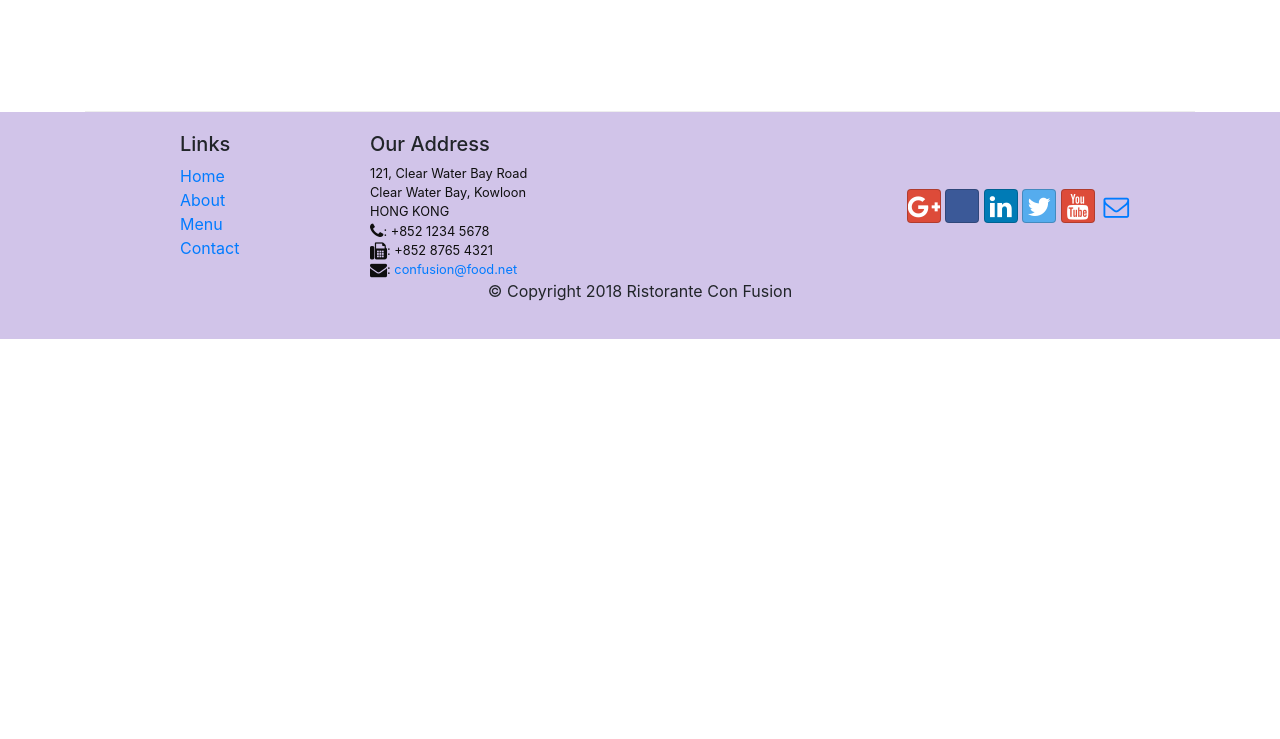
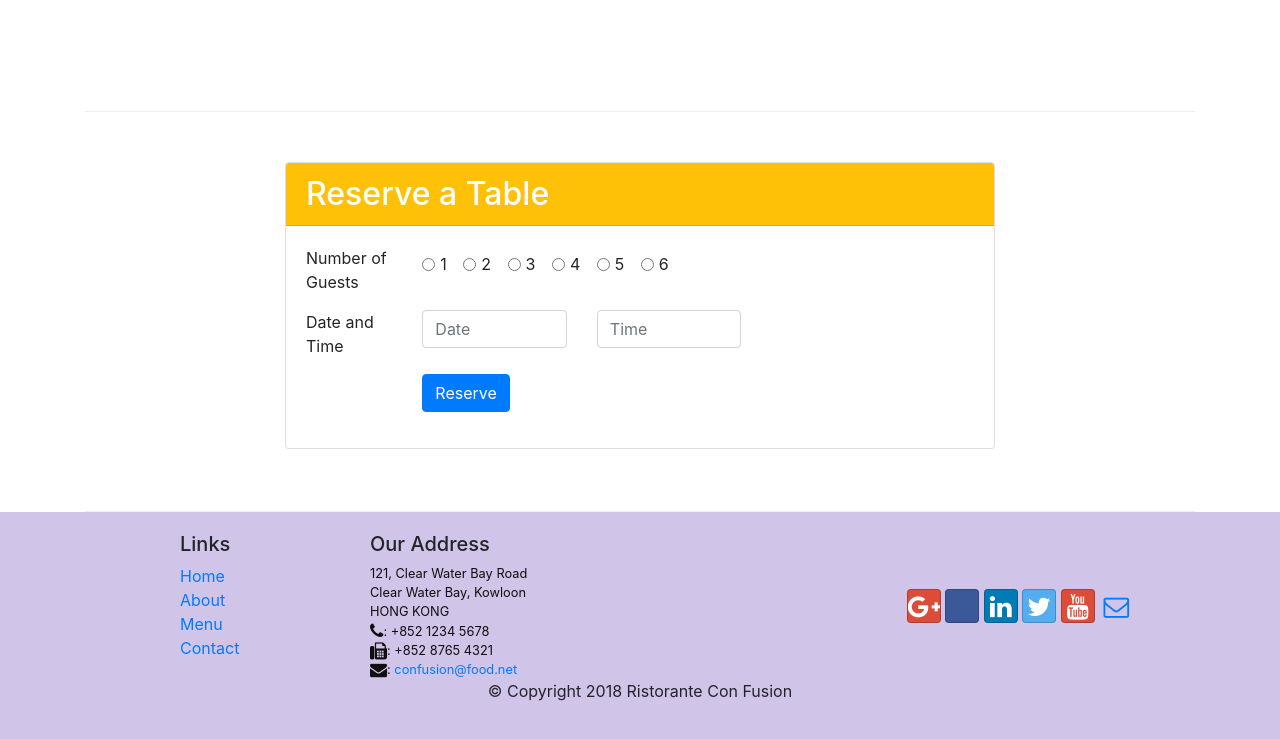
Before and after one commit to mikebearly/conFustion, a website: page index.html in a window 1280 px wide. Shown: the part 1422-2161 px from the top of the page. Before the commit the page ends 1761 px from the top, so only its background shows below. Drawn offline with nearby package versions, Linux system fonts and the light colour scheme; some icons are missing.

Commit message:
update index

```diff
--- a/index.html
+++ b/index.html
@@ -42,8 +42,17 @@
                     <h1>Ristorante con Fusion</h1>
                     <p>We take inspiration from the World's best cuisines, and create a unique fusion experience. Our lipsmacking creations will tickle your culinary senses!</p>
                 </div>
-                <div class="col-12 col-sm align-self-center">
-                    <img src="img/logo.png" class="img-fluid"/>
+                <div class="col-12 col-sm-6 align-self-center">
+                    <div class="container">
+                        <div class="row">
+                            <div class="col-12 col-sm-6">
+                                <img src="img/logo.png" class="img-fluid"/>
+                            </div>
+                            <div class="col-12 col-sm-6 align-self-center">
+                                <a class="btn btn-warning btn-sm btn-block" href="#reservetable">Reserve Table</a>
+                            </div>
+                        </div>
+                    </div>
                 </div>
             </div>
         </div>
@@ -56,7 +65,7 @@
             </div>
             <div class="col col-sm order-sm-first col-md">
                 <div class="media">
-                    <img class="d-flex mr-3 img-thumbnail align-self-center" src="img/uthappizza.png" alt="uthappizza"/>
+                    <img class="d-flex mr-3 img-thumbnail align-self-center" src="img/uthappizza.png" alt="uthappizza">
                     <div class="media-body">
                         <h2 class="mt-0">Uthappizza <span class="badge badge-danger">HOT</span> <span class="badge badge-pill badge-secondary">$4.99</span></h2>
                         <p>A unique combination of Indian Uthappam (pancake) and Italian pizza, topped with Cerignola olives, ripe vine cherry tomatoes, Vidalia onion, Guntur chillies and Buffalo Paneer.</p>
@@ -73,10 +82,10 @@
             <div class="col col-sm col-md">
                 <div class="media">
                     <div class="media-body">
-                        <h2 class="mt-0" >Weekend Grand Buffet</h2>
+                        <h2 class="mt-0" >Weekend Grand Buffet <span class="badge badge-danger">NEW</span></h2>
                         <p>Featuring mouthwatering combinations with a choice of five different salads, six enticing appetizers, six main entrees and five choicest desserts. Free flowing bubbly and soft drinks. All for just $19.99 per person </p>
                     </div>
-                    <img class="d-flex ml-3 img-thumbnail align-self-center" src="img/buffet.png" alt="buffet"/>
+                    <img class="d-flex ml-3 img-thumbnail align-self-center" src="img/buffet.png" alt="buffet">
                 </div>
             </div>
         </div>
@@ -87,7 +96,7 @@
             </div>
             <div class="col col-sm order-sm-first col-md">
                 <div class="media">
-                    <img class="d-flex mr-3 align-self-center" src="img/alberto.png" alt="alterto"/>
+                    <img class="d-flex mr-3 align-self-center" src="img/alberto.png" alt="alterto">
                     <div class="media-body">
                         <h2 class="mt-0">Alberto Somayya</h2>
                         <h4>Executive Chef</h4>
@@ -97,6 +106,73 @@
                 </div>
 
             </div>
+        </div>
+
+        <div class="row row-content">
+            <div class="col"></div>
+            <div class="col-12 col-sm-8 col-xl-8">
+                <div class="card">
+                    <H2 class="card-header text-white bg-warning">Reserve a Table</H2>
+                    <div class="card-body">
+                        <form id="reservetable">
+                            <div class="form-group row">
+                                <div class="col-12 col-sm-2">Number of Guests</div>
+                                <div class="col-12 col-sm-10">
+                                    <div class="form-check-inline">
+                                        <label class="form-check-label"></label>
+                                        <input type="radio" class="form-check-input" name="optradio">1
+
+                                    </div>
+                                    <div class="form-check-inline">
+                                        <label class="form-check-label"></label>
+                                        <input type="radio" class="form-check-input" name="optradio">2
+
+                                    </div>
+                                    <div class="form-check-inline">
+                                        <label class="form-check-label"></label>
+                                        <input type="radio" class="form-check-input" name="optradio">3
+
+                                    </div>
+                                    <div class="form-check-inline">
+                                        <label class="form-check-label"></label>
+                                        <input type="radio" class="form-check-input" name="optradio">4
+
+                                    </div>
+                                    <div class="form-check-inline">
+                                        <label class="form-check-label"></label>
+                                        <input type="radio" class="form-check-input" name="optradio">5
+
+                                    </div>
+                                    <div class="form-check-inline">
+                                        <label class="form-check-label"></label>
+                                        <input type="radio" class="form-check-input" name="optradio">6
+                                    </div>
+
+                                </div>
+                            </div>
+
+                            <div class="form-group row">
+                                <div class="col-12 col-sm-2">Date and Time</div>
+                                <div class="col-sm-3">
+                                    <input type="text" class="form-control" id="date" name="date" placeholder="Date"/>
+                                </div>
+                                <div class="col-sm-3">
+                                    <input type="text" class="form-control" id="time" name="time" placeholder="Time"/>
+                                </div>
+                            </div>
+
+                            <div class="form-group row">
+                                <div class="offset-md-2 col-sm-6">
+                                    <button type="submit" class="btn btn-primary">
+                                        Reserve
+                                    </button>
+                                </div>
+                            </div>
+                        </form>
+                    </div>
+                </div>
+            </div>
+            <div class="col"></div>
         </div>
     </div>
 
```
